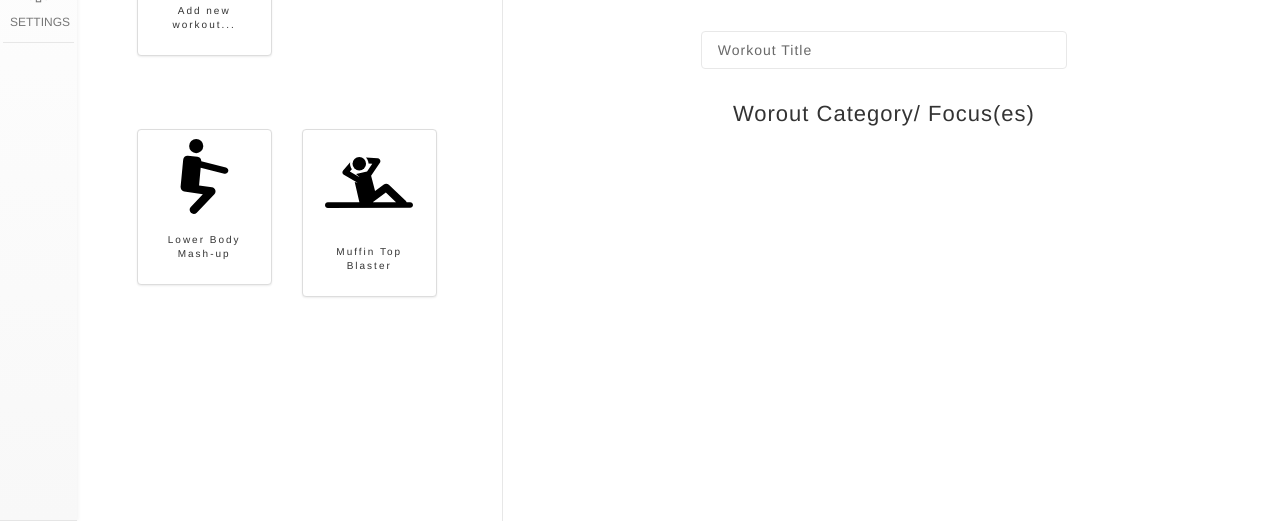
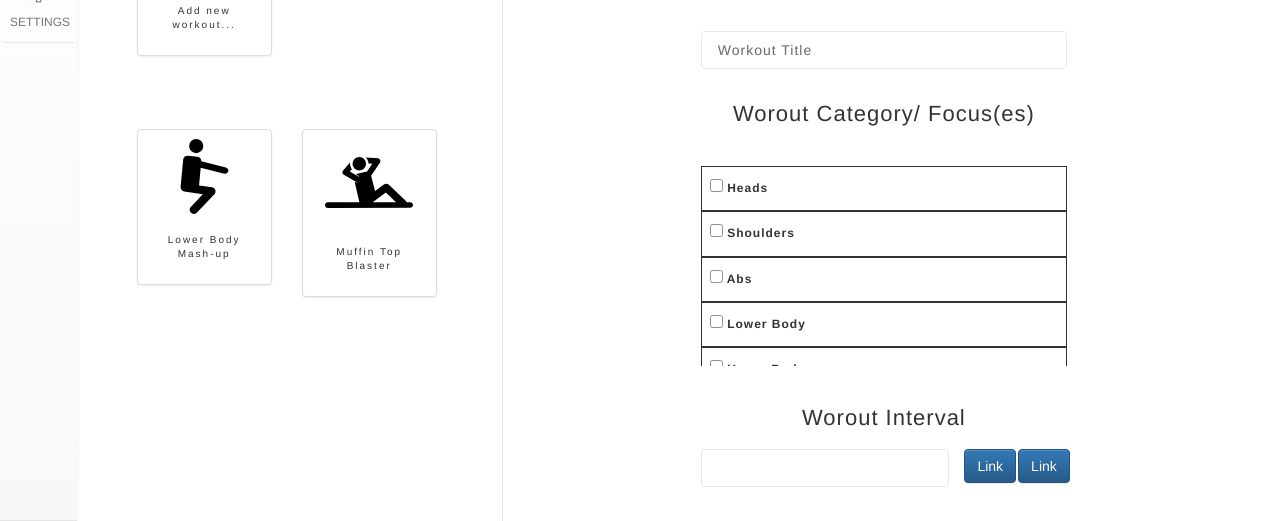
Before and after one commit to conniekim/WorkoutHelper, a plain HTML site: page create-workout.html in a window 1280 px wide. Shown: the part 279-800 px from the top of the page. Drawn offline with nearby package versions, Linux system fonts and the light colour scheme.

Commit message:
80% progress for the layout

```diff
--- a/create-workout.html
+++ b/create-workout.html
@@ -141,6 +141,7 @@
                   <li>Review</li>
               </ul>
             </div>
+
             <div class="form-group row size">
               <div class="col-12">
                 <input class="form-control" type="text" value="Workout Title" id="example-text-input">
@@ -148,6 +149,56 @@
             </div>
             <div class="col-12">
               <h4> Worout Category/ Focus(es)</h4>
+            </div>
+
+            <div class="lists row">
+              <div class="col-12">
+                <div class="form-check">
+                  <label class="form-check-label">
+                    <input type="checkbox" class="form-check-input" value="option1">
+                    Heads
+                  </label>
+                </div>
+                <div class="form-check">
+                  <label class="form-check-label">
+                    <input type="checkbox" class="form-check-input" value="option1">
+                    Shoulders
+                  </label>
+                </div>
+                <div class="form-check">
+                  <label class="form-check-label">
+                    <input type="checkbox" class="form-check-input" value="option1">
+                    Abs
+                  </label>
+                </div>
+                <div class="form-check">
+                  <label class="form-check-label">
+                    <input type="checkbox" class="form-check-input" value="option1">
+                    Lower Body
+                  </label>
+                </div>
+                <div class="form-check">
+                  <label class="form-check-label">
+                    <input type="checkbox" class="form-check-input" value="option1">
+                    Upper Body
+                  </label>
+                </div>
+              </div>
+            </div>
+
+            <div class="col-12">
+              <h4> Worout Interval</h4>
+            </div>
+            <div class="form-group row size-small">
+              <div class="col-md-10">
+                <input class="form-control resize-it" type="text" id="example-text-input">
+              </div>
+              <div class="col-md-1">
+                <a class="btn btn-primary" href="#" role="button">Link</a>
+              </div>
+              <div class="col-md-1">
+                <a class="btn btn-primary" href="#" role="button">Link</a>
+              </div>
             </div>
           </div>
 
--- a/css/style.css
+++ b/css/style.css
@@ -155,3 +155,39 @@
 	text-align: center;
 	letter-spacing: 1px;
 }
+
+#create-workout .lists {
+	width: 50%;
+	margin: 0 auto;
+	margin-top: 5%;
+	margin-bottom: 5%;
+	height: 200px;
+	overflow: scroll;
+}
+
+#create-workout .form-check {
+	letter-spacing: 1px;
+	font-size: 12px;
+	font-weight: 400;
+	border-style: solid;
+	border-width: 1px;
+	padding: 8px;
+}
+
+#create-workout .size-small {
+	width: 100%;
+/*	margin-left: 25%;*/
+}
+
+#create-workout .resize-it {
+/*	width: 40%;*/
+/*	margin-left: 30%;*/
+}
+#create-workout .col-md-10 {
+	width: 38%;
+	margin-left: 25%;
+}
+#create-workout .col-md-1 {
+	margin-left: -2%;
+	margin-right: 1%;
+}
```
